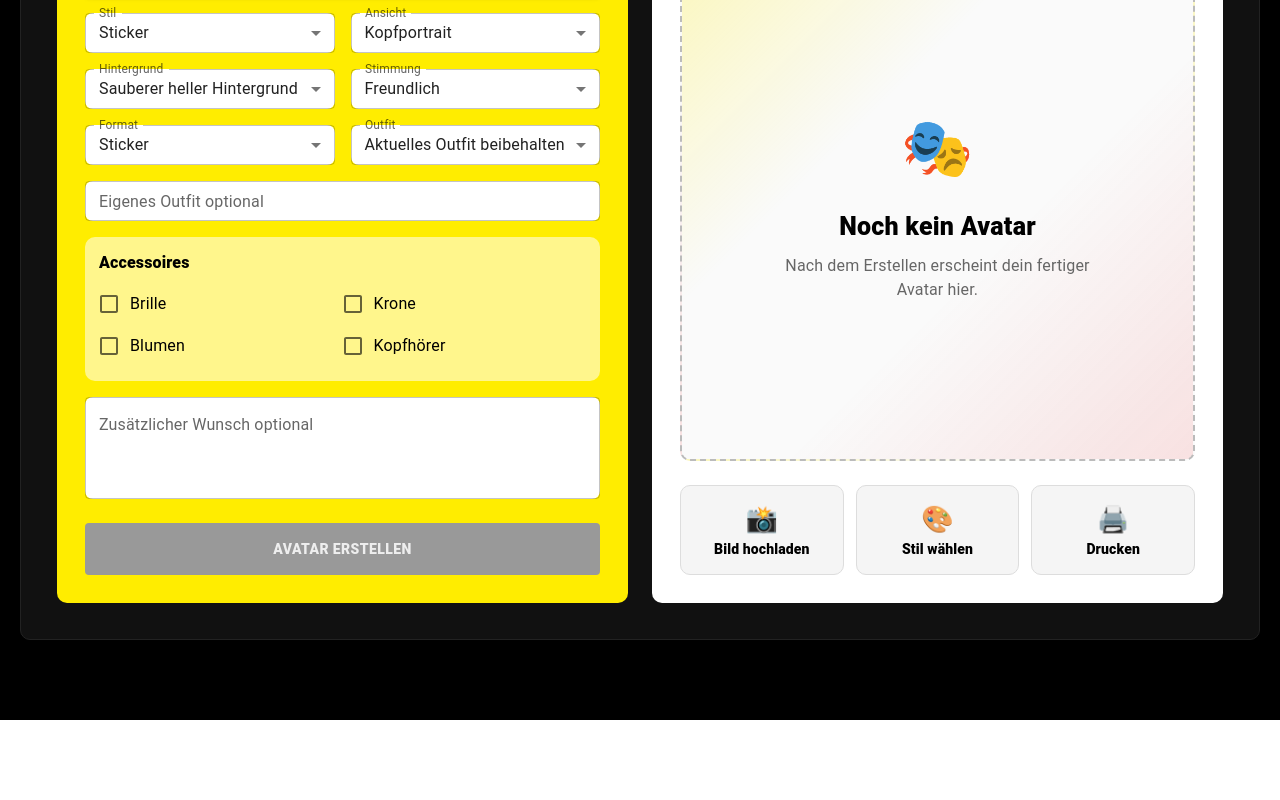
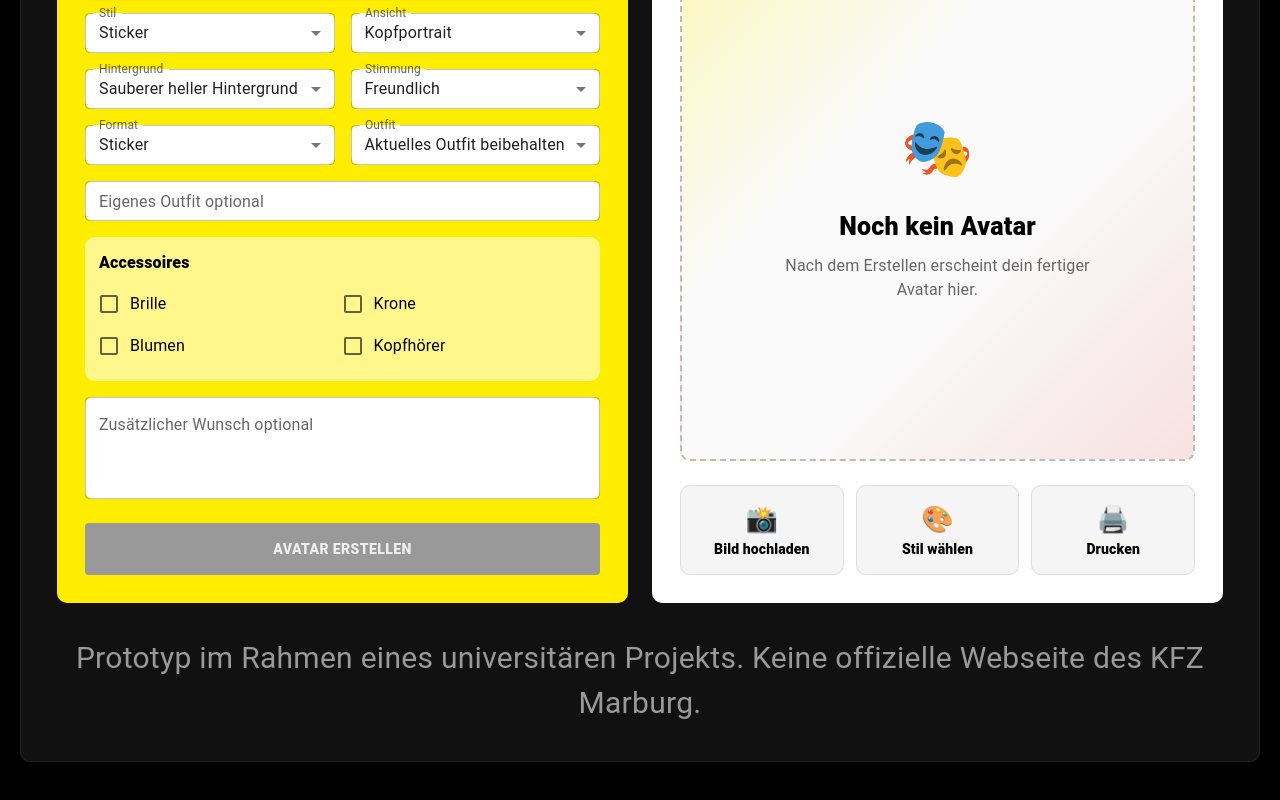
Before and after one commit to habruman/kfz-vielfalt-wall-frontend, a React (Vite) app: page /vielfalt-wall in a window 1280 px wide. Shown: the part 1265-2065 px from the top of the page. Before the commit the page ends 1985 px from the top, so only its background shows below. Built offline with nearby package versions, Linux system fonts and the light colour scheme; no server answers.

Commit message:
add notice for uni work

```diff
--- a/src/pages/Home.jsx
+++ b/src/pages/Home.jsx
@@ -16,7 +16,8 @@ export default function Home() {
         overflowX: "hidden",
         paddingTop: "40px",
         display: "flex",
-        justifyContent: "center",
+        flexDirection: "column",
+        alignItems: "center",
       }}
     >
       <Box
@@ -43,7 +44,6 @@ export default function Home() {
             position: "relative",
           }}
         >
-
           <img
             src="/vielfalt-hero.png"
             alt="Vielfalt Wall Hero"
@@ -56,7 +56,6 @@ export default function Home() {
             }}
           />
 
-
           {/* DARK OVERLAY */}
           <Box
             sx={{
@@ -66,10 +65,6 @@ export default function Home() {
               zIndex: 1,
             }}
           />
-
-
-
-
 
           {/* TEXT OVERLAY */}
           <Box
@@ -99,7 +94,6 @@ export default function Home() {
               Unsere Vielfalt-Wall.
             </Typography>
 
-
             <Button
               sx={{
                 backgroundColor: "#FFEB00",
@@ -114,13 +108,6 @@ export default function Home() {
             >
               Jetzt Teil der Vielfalt werden
             </Button>
-
-
-
-
-
-
-
           </Box>
         </Box>
 
@@ -138,8 +125,6 @@ export default function Home() {
             flexDirection: "column",
           }}
         >
-
-
           <Box>
             <Typography
               variant="h4"
@@ -196,6 +181,16 @@ export default function Home() {
         </Box>
       </Box>
 
+      <Typography
+        sx={{
+          color: "#999",
+          textAlign: "center",
+          fontSize: "30px",
+          marginTop: 4,
+        }}
+      >
+        Prototyp im Rahmen eines universitären Projekts. Keine offizielle Webseite des KFZ Marburg.
+      </Typography>
     </Box>
   );
 }
--- a/src/pages/VielfaltWall.jsx
+++ b/src/pages/VielfaltWall.jsx
@@ -806,11 +806,29 @@ formData.append("likeness", "veryHigh");
                     <Typography sx={{ fontWeight: "900", fontSize: "14px" }}>
                       {text}
                     </Typography>
+
+
+
+
+
                   </Box>
+
                 ))}
               </Box>
+
             </Box>
+
           </Box>
+            <Typography
+  sx={{
+    color: "#999",
+    textAlign: "center",
+    fontSize: "30px",
+    marginTop: 4,
+  }}
+>
+  Prototyp im Rahmen eines universitären Projekts. Keine offizielle Webseite des KFZ Marburg.
+</Typography>
         </Box>
       </Box>
     </Box>
```
Also changed, not shown: 1 other file (tests, documents, lock files or other folders). Lines whose indentation alone changed are shown as unchanged.
